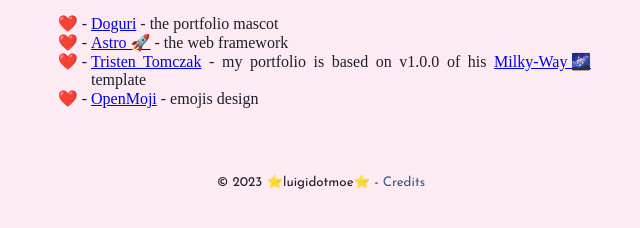
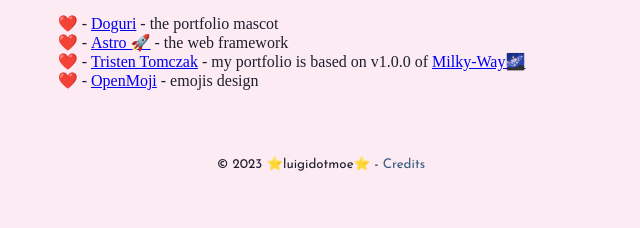
Before and after one commit to luigidotmoe/luigidotmoe-web, an Astro site: page /credits in a window 1280 px wide. Shown: the part 422-650 px from the top of the page, without its empty margins (319-959 px from the left). Built offline with nearby package versions, Linux system fonts and the light colour scheme; Astro itself is replaced by a stand-in of ours.

Commit message:
Shorten milky-way

```diff
--- a/src/pages/credits.astro
+++ b/src/pages/credits.astro
@@ -12,7 +12,7 @@
         <ul>
             <li><a href="https://www.instagram.com/doguri_official/">Doguri</a> - the portfolio mascot</li>
             <li><a href="https://astro.build/">Astro 🚀</a> - the web framework</li>
-            <li><a href="https://tristentomczak.me/">Tristen Tomczak</a> - my portfolio is based on v1.0.0 of his <a href="https://github.com/ttomczak3/Milky-Way">Milky-Way🌌</a> template</li>
+            <li><a href="https://tristentomczak.me/">Tristen Tomczak</a> - my portfolio is based on v1.0.0 of <a href="https://github.com/ttomczak3/Milky-Way">Milky-Way🌌</a></li>
             <li><a href="https://openmoji.org/">OpenMoji</a> - emojis design </li>
         </ul>
     </p>
```
